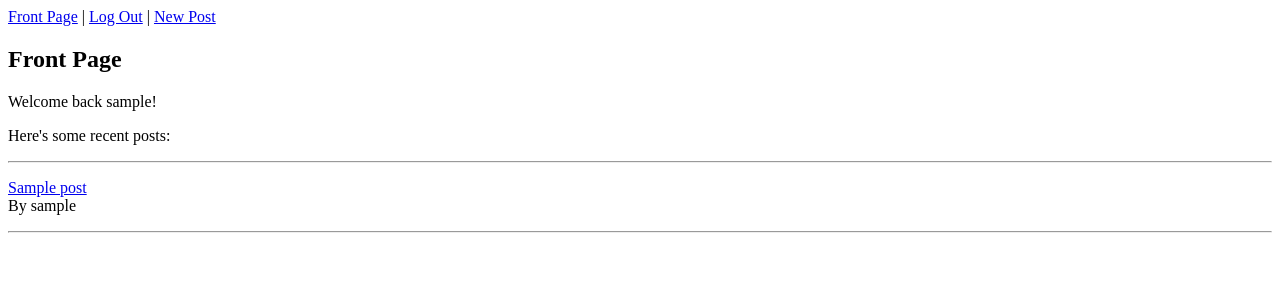
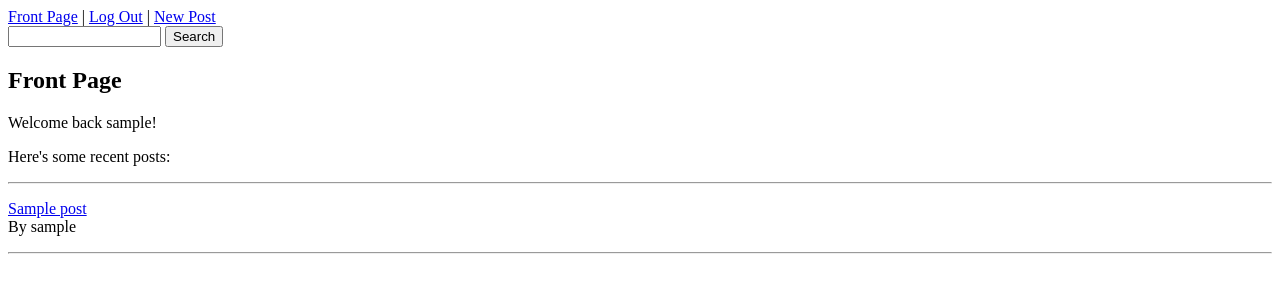
Before and after one commit to osmukkaHY/codereview, a Flask app: page / in a window 1280 px wide. Shown: the top 300 px of the page. Run offline with Flask 3, Linux system fonts and the light colour scheme; the visitor is signed in with stand-in values (Sample User, id 1); tables that the repository leaves empty hold one stand-in row (values such as "Sample post").

Commit message:
added search bar

```diff
--- a/templates/layout.html
+++ b/templates/layout.html
@@ -14,6 +14,11 @@
     <a href="/login-form">Log In</a> |
     <a href="/signup-form">Sign Up</a>
   {% endif %}
+  <form action="/search" method="get">
+    <input type="text" name="query" size="16" />
+    <input type="submit" value="Search" />
+  </form>
+
 
   {% block body %}{% endblock %}
 </body>
```
